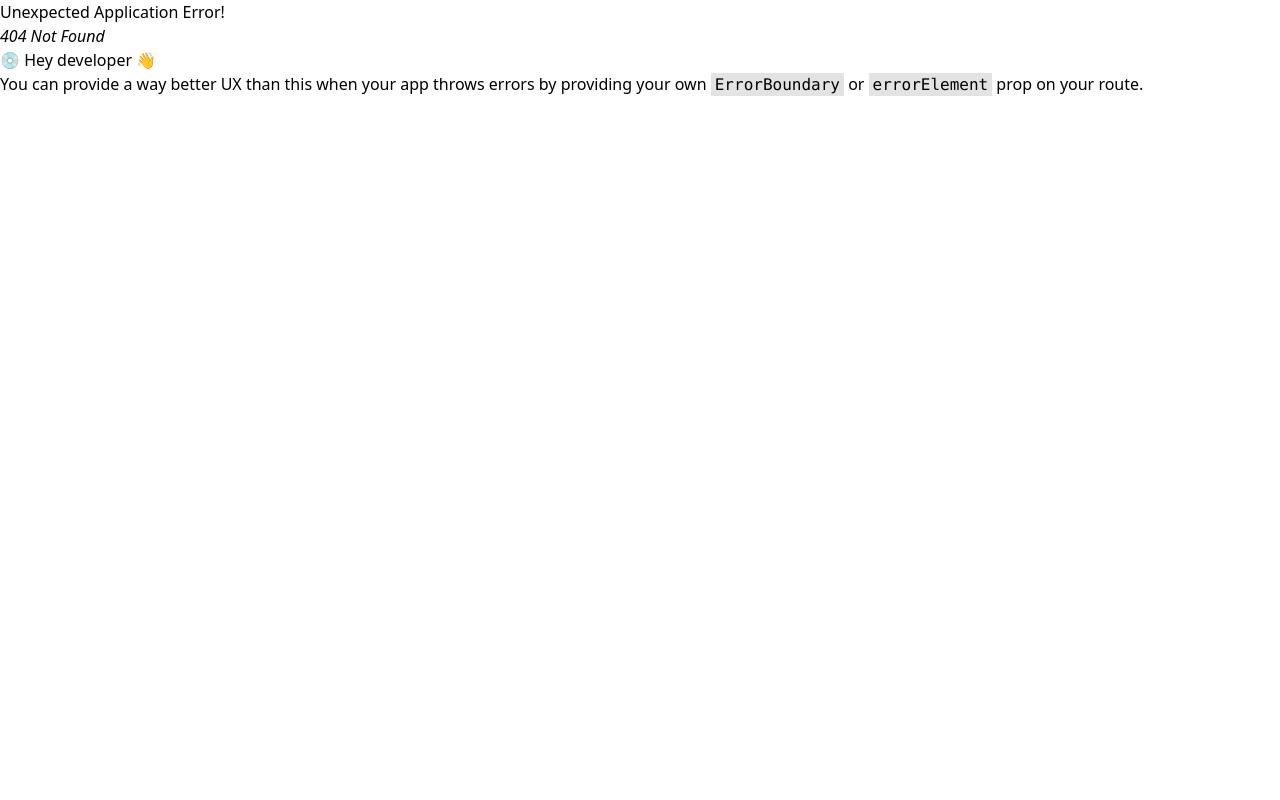
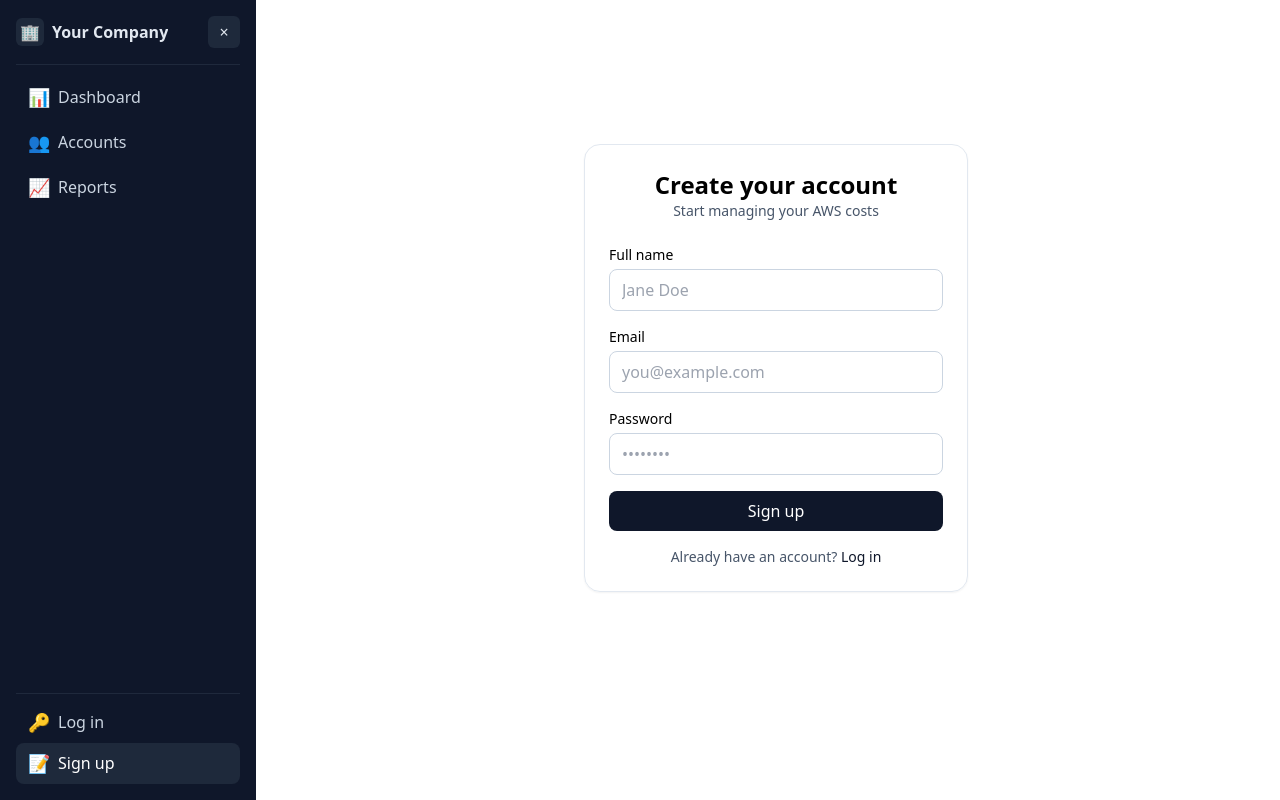
Before and after one commit to rohit1682/frontend-service-aws-management, a React (Vite) app: page /signup in a window 1280 px wide. Before the commit this address had no page. Built offline with nearby package versions, Linux system fonts and the light colour scheme.

Commit message:
login and signup pages created

```diff
--- /dev/null
+++ b/src/components/auth/PrimaryButton.tsx
@@ -0,0 +1,16 @@
+import type { ButtonHTMLAttributes, PropsWithChildren } from 'react'
+
+type PrimaryButtonProps = ButtonHTMLAttributes<HTMLButtonElement>
+
+function PrimaryButton({ children, className, ...props }: PropsWithChildren<PrimaryButtonProps>) {
+  return (
+    <button
+      {...props}
+      className={(className ? className + ' ' : '') + 'w-full rounded-lg bg-slate-900 text-white py-2 font-medium hover:bg-slate-800 transition-colors disabled:opacity-70'}
+    >
+      {children}
+    </button>
+  )
+}
+
+export default PrimaryButton
--- /dev/null
+++ b/src/components/auth/TextField.tsx
@@ -0,0 +1,23 @@
+import type { InputHTMLAttributes } from 'react'
+
+type TextFieldProps = InputHTMLAttributes<HTMLInputElement> & {
+  label: string
+  id: string
+  error?: string | null
+}
+
+function TextField({ label, id, error, className, ...props }: TextFieldProps) {
+  return (
+    <div>
+      <label className="block text-sm font-medium mb-1" htmlFor={id}>{label}</label>
+      <input
+        id={id}
+        {...props}
+        className={(className ? className + ' ' : '') + 'w-full rounded-lg border border-slate-300 bg-white px-3 py-2 outline-none focus:ring-2 focus:ring-slate-400'}
+      />
+      {error ? <p className="text-red-600 text-sm mt-1">{error}</p> : null}
+    </div>
+  )
+}
+
+export default TextField
--- /dev/null
+++ b/src/context/AuthContext.tsx
@@ -0,0 +1,42 @@
+import { createContext, useContext, useMemo, useState } from 'react'
+import type { PropsWithChildren } from 'react'
+
+type AuthContextValue = {
+  isAuthenticated: boolean
+  login: (email: string, password: string) => Promise<void>
+  signup: (name: string, email: string, password: string) => Promise<void>
+  logout: () => void
+}
+
+const AuthContext = createContext<AuthContextValue | undefined>(undefined)
+
+export function AuthProvider({ children }: PropsWithChildren) {
+  const [isAuthenticated, setIsAuthenticated] = useState<boolean>(false)
+
+  async function login(_email: string, _password: string) {
+    await new Promise((r) => setTimeout(r, 400))
+    setIsAuthenticated(true)
+  }
+
+  async function signup(_name: string, _email: string, _password: string) {
+    await new Promise((r) => setTimeout(r, 500))
+    setIsAuthenticated(true)
+  }
+
+  function logout() {
+    setIsAuthenticated(false)
+  }
+
+  const value = useMemo<AuthContextValue>(
+    () => ({ isAuthenticated, login, signup, logout }),
+    [isAuthenticated]
+  )
+
+  return <AuthContext.Provider value={value}>{children}</AuthContext.Provider>
+}
+
+export function useAuth() {
+  const ctx = useContext(AuthContext)
+  if (!ctx) throw new Error('useAuth must be used within AuthProvider')
+  return ctx
+}
--- a/src/layouts/SidebarLayout.tsx
+++ b/src/layouts/SidebarLayout.tsx
@@ -1,9 +1,11 @@
 import { useState } from 'react'
 import type { PropsWithChildren } from 'react'
-import NavOptions, { type NavItem } from '../components/NavOptions'
+import NavOptions, { type NavItem } from '../components/navigation/NavOptions'
+import { useAuth } from '../context/AuthContext'
 
 function SidebarLayout({ children }: PropsWithChildren) {
   const [open, setOpen] = useState(true)
+  const { isAuthenticated } = useAuth()
 
   return (
     <div className="min-h-screen relative bg-white">
@@ -52,9 +54,18 @@ function SidebarLayout({ children }: PropsWithChildren) {
           ] satisfies NavItem[]}
         />
         <div className="mt-auto pt-2 border-t border-slate-600/30">
-          <NavOptions
-            items={[{ to: '/my-account', label: 'My Account', icon: '⚙️' }] satisfies NavItem[]}
-          />
+          {isAuthenticated ? (
+            <NavOptions
+              items={[{ to: '/my-account', label: 'My Account', icon: '⚙️' }] satisfies NavItem[]}
+            />
+          ) : (
+            <NavOptions
+              items={[
+                { to: '/login', label: 'Log in', icon: '🔑' },
+                { to: '/signup', label: 'Sign up', icon: '📝' },
+              ] satisfies NavItem[]}
+            />
+          )}
         </div>
       </aside>
 
--- /dev/null
+++ b/src/pages/Login.tsx
@@ -0,0 +1,69 @@
+import { useState } from 'react'
+import { useNavigate, Link } from 'react-router-dom'
+import { useAuth } from '../context/AuthContext'
+import TextField from '../components/auth/TextField'
+import PrimaryButton from '../components/auth/PrimaryButton'
+
+function Login() {
+  const { login } = useAuth()
+  const navigate = useNavigate()
+  const [email, setEmail] = useState('')
+  const [password, setPassword] = useState('')
+  const [loading, setLoading] = useState(false)
+  const [error, setError] = useState<string | null>(null)
+
+  async function handleSubmit(e: React.FormEvent) {
+    e.preventDefault()
+    setError(null)
+    setLoading(true)
+    try {
+      await login(email, password)
+      navigate('/')
+    } catch (err) {
+      setError('Invalid credentials. Please try again.')
+    } finally {
+      setLoading(false)
+    }
+  }
+
+  return (
+    <div className="min-h-[calc(100vh-64px)] grid place-items-center">
+      <div className="w-full max-w-sm rounded-2xl border border-slate-200 p-6 shadow-sm">
+        <div className="mb-6 text-center">
+          <h1 className="text-2xl font-semibold">Welcome back</h1>
+          <p className="text-slate-600 text-sm">Log in to your account</p>
+        </div>
+        <form className="space-y-4" onSubmit={handleSubmit}>
+          <TextField
+            id="email"
+            label="Email"
+            type="email"
+            required
+            value={email}
+            onChange={(e) => setEmail(e.target.value)}
+            placeholder="you@example.com"
+          />
+          <TextField
+            id="password"
+            label="Password"
+            type="password"
+            required
+            value={password}
+            onChange={(e) => setPassword(e.target.value)}
+            placeholder="••••••••"
+          />
+          {error ? <p className="text-red-600 text-sm">{error}</p> : null}
+          <PrimaryButton type="submit" disabled={loading}>
+            {loading ? 'Logging in…' : 'Log in'}
+          </PrimaryButton>
+        </form>
+        <div className="mt-4 text-center text-sm">
+          <span className="text-slate-600">Don't have an account?</span>{' '}
+          <Link to="/signup" className="text-slate-900 font-medium hover:underline">Sign up</Link>
+        </div>
+      </div>
+    </div>
+  )
+}
+
+export default Login
--- /dev/null
+++ b/src/pages/Signup.tsx
@@ -0,0 +1,79 @@
+import { useState } from 'react'
+import { useNavigate, Link } from 'react-router-dom'
+import { useAuth } from '../context/AuthContext'
+import TextField from '../components/auth/TextField'
+import PrimaryButton from '../components/auth/PrimaryButton'
+
+function Signup() {
+  const { signup } = useAuth()
+  const navigate = useNavigate()
+  const [name, setName] = useState('')
+  const [email, setEmail] = useState('')
+  const [password, setPassword] = useState('')
+  const [loading, setLoading] = useState(false)
+  const [error, setError] = useState<string | null>(null)
+
+  async function handleSubmit(e: React.FormEvent) {
+    e.preventDefault()
+    setError(null)
+    setLoading(true)
+    try {
+      await signup(name, email, password)
+      navigate('/')
+    } catch (err) {
+      setError('Unable to sign up. Please try again.')
+    } finally {
+      setLoading(false)
+    }
+  }
+
+  return (
+    <div className="min-h-[calc(100vh-64px)] grid place-items-center">
+      <div className="w-full max-w-sm rounded-2xl border border-slate-200 p-6 shadow-sm">
+        <div className="mb-6 text-center">
+          <h1 className="text-2xl font-semibold">Create your account</h1>
+          <p className="text-slate-600 text-sm">Start managing your AWS costs</p>
+        </div>
+        <form className="space-y-4" onSubmit={handleSubmit}>
+          <TextField
+            id="name"
+            label="Full name"
+            type="text"
+            required
+            value={name}
+            onChange={(e) => setName(e.target.value)}
+            placeholder="Jane Doe"
+          />
+          <TextField
+            id="email"
+            label="Email"
+            type="email"
+            required
+            value={email}
+            onChange={(e) => setEmail(e.target.value)}
+            placeholder="you@example.com"
+          />
+          <TextField
+            id="password"
+            label="Password"
+            type="password"
+            required
+            value={password}
+            onChange={(e) => setPassword(e.target.value)}
+            placeholder="••••••••"
+          />
+          {error ? <p className="text-red-600 text-sm">{error}</p> : null}
+          <PrimaryButton type="submit" disabled={loading}>
+            {loading ? 'Creating account…' : 'Sign up'}
+          </PrimaryButton>
+        </form>
+        <div className="mt-4 text-center text-sm">
+          <span className="text-slate-600">Already have an account?</span>{' '}
+          <Link to="/login" className="text-slate-900 font-medium hover:underline">Log in</Link>
+        </div>
+      </div>
+    </div>
+  )
+}
+
+export default Signup
```
Also changed, not shown: src/main.tsx (+8 -1 lines), src/components/navigation/NavOptions.tsx (line endings or trailing spaces).
